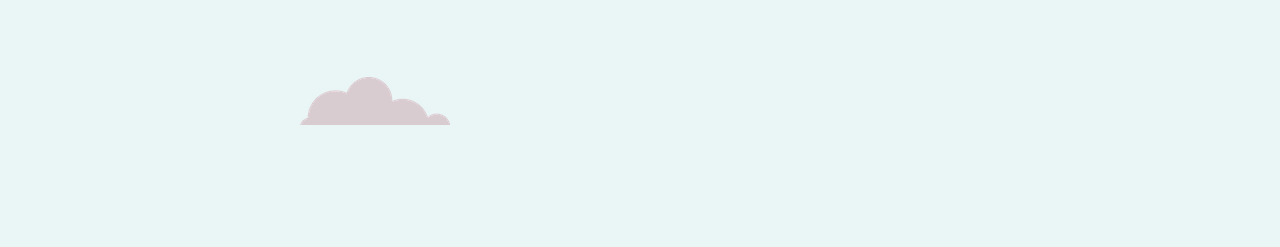
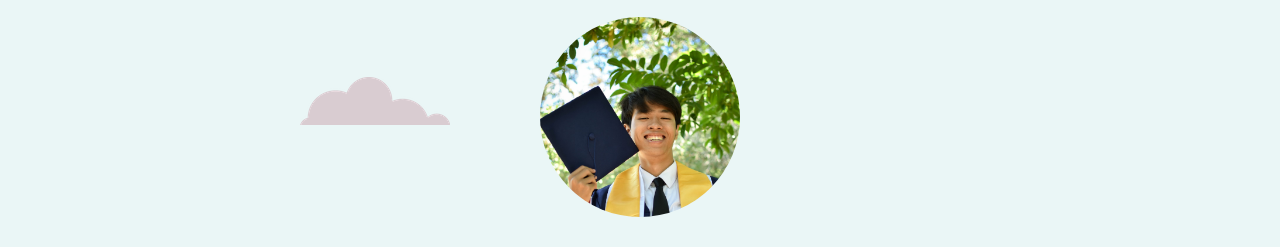
Before and after one commit to NwinNwin/personal-website-2, a plain HTML site: page index.html in a window 1280 px wide. Shown: the part 313-560 px from the top of the page. Drawn offline with Linux system fonts and the light colour scheme.

Commit message:
Update style.css

```diff
--- a/css/style.css
+++ b/css/style.css
@@ -28,7 +28,7 @@ hr {
   height: 200px;
   width: 200px;
 
-  background: url("images/nwin.jpg") no-repeat;
+  background: url("/images/nwin.jpg") no-repeat;
   margin: 20px auto 20px auto;
   border-radius: 100%;
   background-size: 100%;
@@ -42,7 +42,7 @@ hr {
 }
 
 .pfp:hover {
-  background: url("images/kai.png") no-repeat;
+  background: url("/images/kai.png") no-repeat;
   background-size: 100%;
   border-radius: 100%;
 }
```
